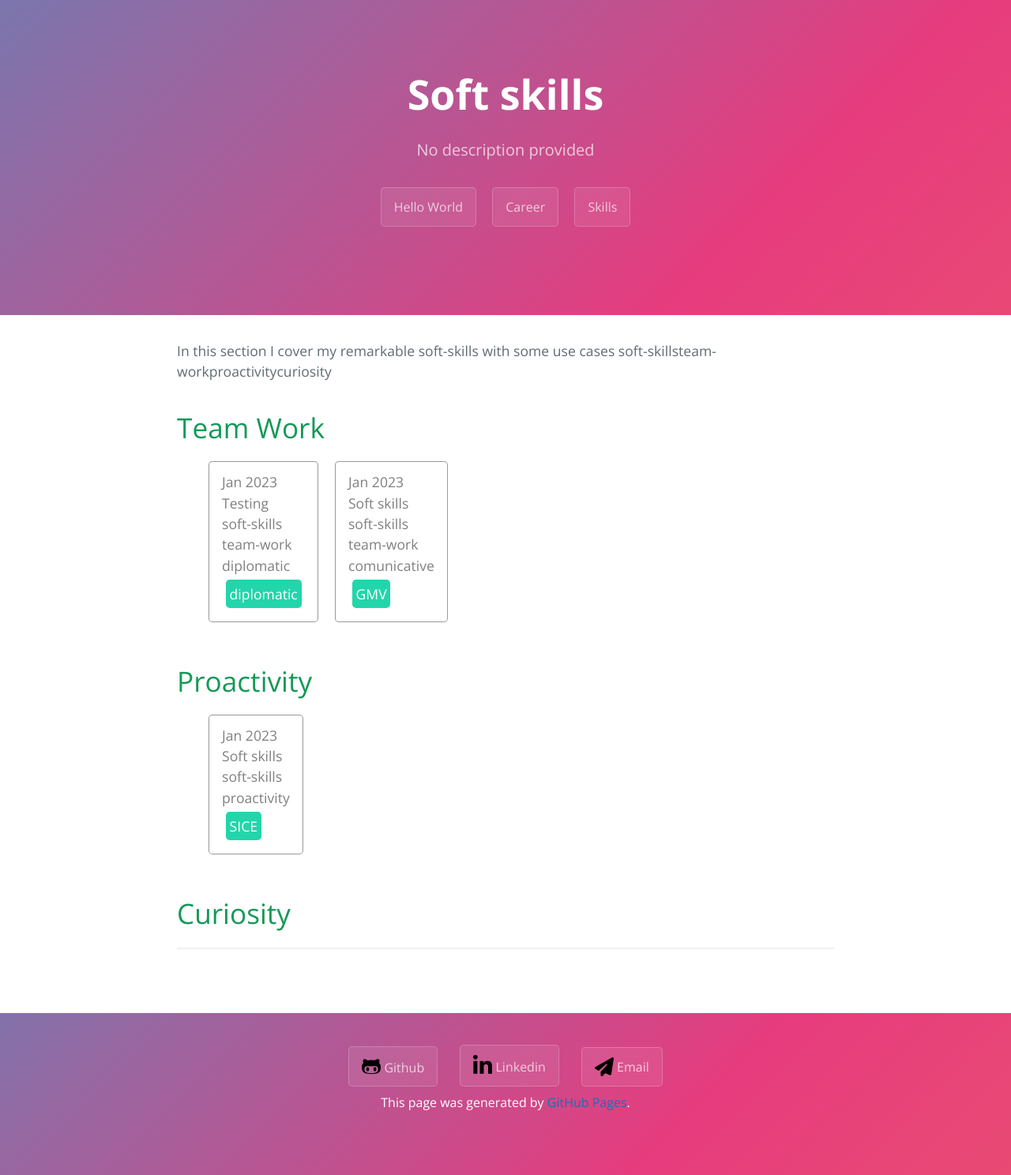
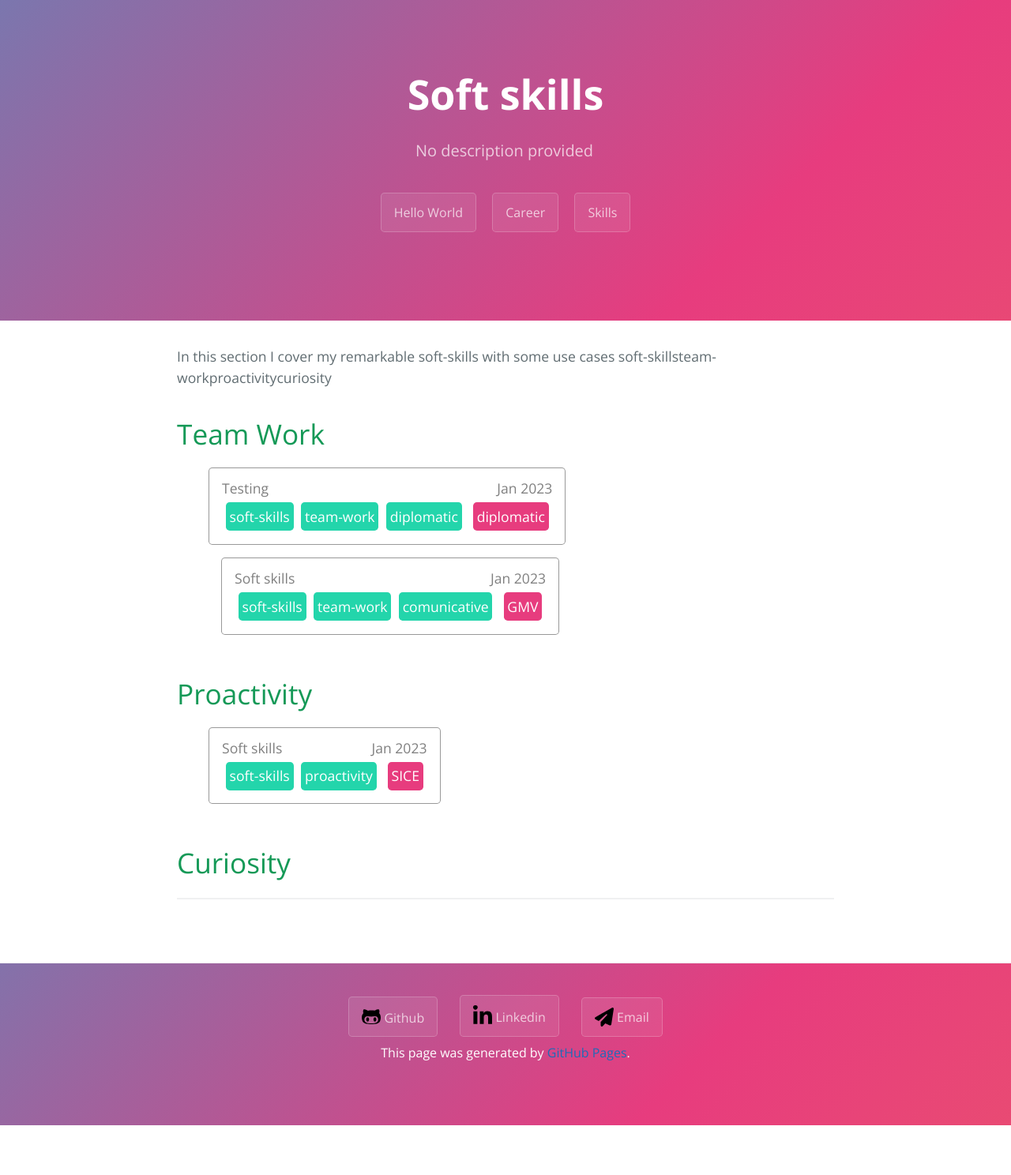
Before and after one commit to Carlosmape/carlosmape.github.io, a Jekyll site: the page built from soft-skills/index.md, in a window 1280 px wide. Shown: the whole page at 79% size. Built offline with Jekyll 4.4.1, drawn with Linux system fonts in a browser that asks for light colours; after the commit the page ends 1425 px from its top, so only the background shows below that.

Commit message:
Improved vistualization, added CSS fx

```diff
--- a/_includes/header.html
+++ b/_includes/header.html
@@ -1,6 +1,8 @@
 <header class="page-header" role="banner">
 	<h1 class="project-name">{{ page.title | default: site.title | default: site.github.repository_name }}</h1>
-	<h2 class="project-tagline">{{ page.description | default: site.description | default: site.github.project_tagline }}</h2>
+	<div  style="display: inline-block; width: 100%;">
+		<h2 class="project-tagline typed-out">{{ page.description | default: site.description | default: site.github.project_tagline }}</h2>
+	</div>
 	<a href="{{ site.url }}/" class="btn">Hello World</a>
 	<div class="dropdown btn">
 		<button class="btn">Career</button>
--- a/_sass/jekyll-theme-cayman.scss
+++ b/_sass/jekyll-theme-cayman.scss
@@ -91,7 +91,7 @@ a {
 	color: $header-heading-color;
 	text-align: center;
 	background-color: $header-bg-color;
-	background-image: linear-gradient(120deg, $header-bg-color-secondary, $header-bg-color);
+	background-image: $bg-gradient;
 
 	@include large {
 		padding: 5rem 6rem;
--- a/_sass/variables.scss
+++ b/_sass/variables.scss
@@ -12,6 +12,7 @@ $bg-color-primary: #ee7752 !default;
 $bg-color-secondary: #e73c7e !default;
 $bg-color-terciary: #23a6d5 !default;
 $bg-color-cuaternary: #23d5ab !default;
+$bg-gradient: linear-gradient(120deg, $header-bg-color-secondary, $header-bg-color);
 
 //Images
 $img-square-size: 250px;
--- a/assets/css/style.scss
+++ b/assets/css/style.scss
@@ -36,15 +36,24 @@
 	}
 }
 
-.post-date, .post-tags{
+.post-date, .post-tags, .post-cats{
 	display: inline-flex;
 }
-.post-tags *{
+.post-date {
+    position: relative;
+    float: right;
+}
+.post-tags *, .post-cats *{
 	margin: 0.3rem !important;
 	padding: 0.3rem;
 	border-radius: 0.3rem;
+	color: $header-heading-color;
+}
+.post-tags *{
+	background: $bg-color-secondary;
+}
+.post-cats *{
 	background: $bg-color-cuaternary;
-	color: $header-heading-color;
 }
 
 .dropdown {
@@ -146,6 +155,19 @@ img.icon {
 	animation: fadeIn 1s;
 }
 
+.typed-out{
+    overflow: hidden;
+    border-right: .15em solid $code-text-color;
+    white-space: nowrap;
+    width: 0;
+    animation: typing 1s steps(20, end) forwards;
+}
+@keyframes typing {
+  from { width: 0 }
+  99% { width: 100%}
+  to {  width: 100%; border-color: transparent }
+}
+
 span.date{
 	font-size: large;
 	color: grey;
```
